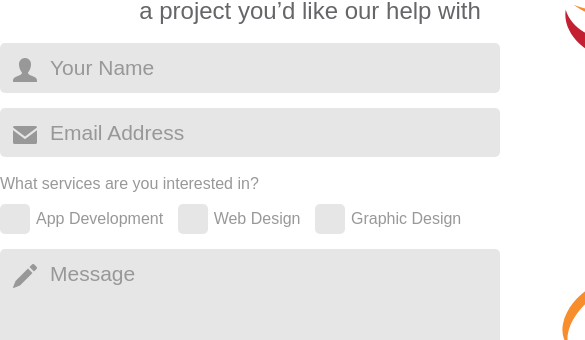
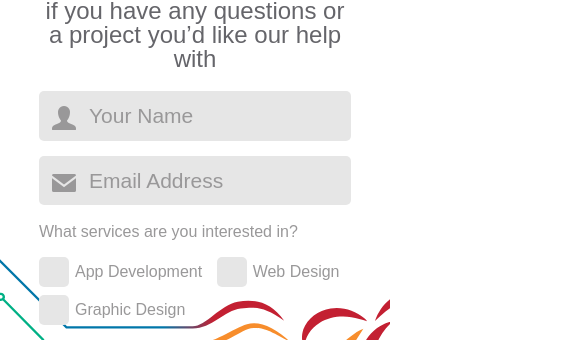
Before and after one commit to logictive/logictive.github.io, a plain HTML site: page index.html in a window 390 px wide. Shown: the part 504-844 px from the top of the page, 585 px wide, since content can reach past the window. Drawn offline with nearby package versions, Linux system fonts and the light colour scheme.

Commit message:
Fix mobile styles

```diff
--- a/assets/css/style.css
+++ b/assets/css/style.css
@@ -132,7 +132,8 @@ input, select, textarea {
 
 	input[type=checkbox] + label {
 		color: #999899;
-		margin: 0 10px 0 0;
+		display: inline-block;
+		margin: 5px 10px 5px 0;
 	}
 
 	input[type=checkbox] + label::before {
@@ -186,12 +187,14 @@ footer {
 -------------------------------------------------------------------------------*/
 
 @media screen and (max-width: 768px) {
-	#contact-intro, form { width:; 100%; }
+	body { padding: 0 10%; }
+	#contact-intro, form { width: 100%; }
 }
 
 @media screen and (max-width: 480px) {
-
-
+	body {
+		background-size: 1575px 900px;
+	}
 }
 
 
```
